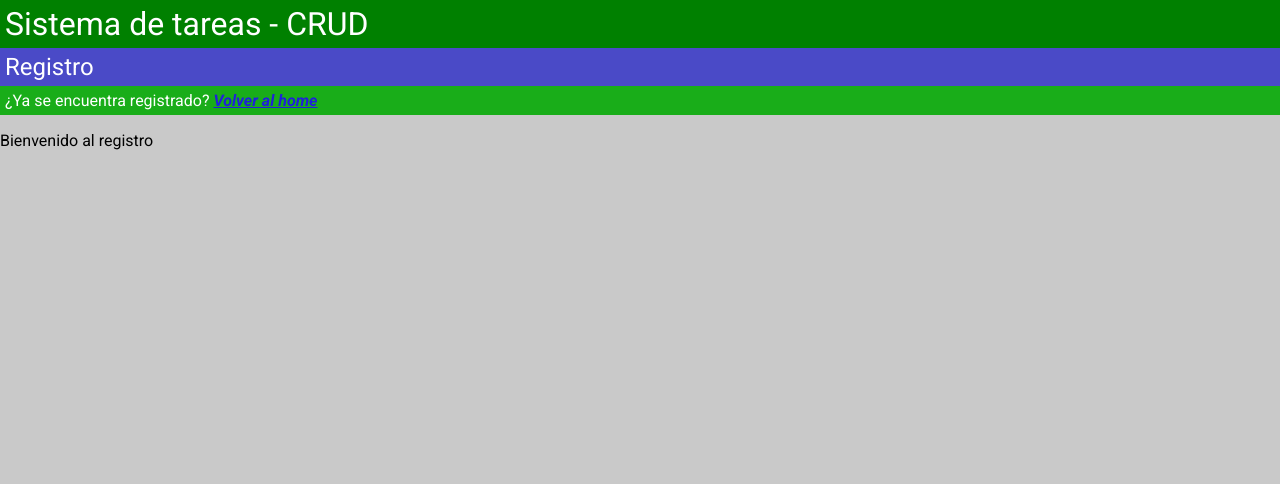
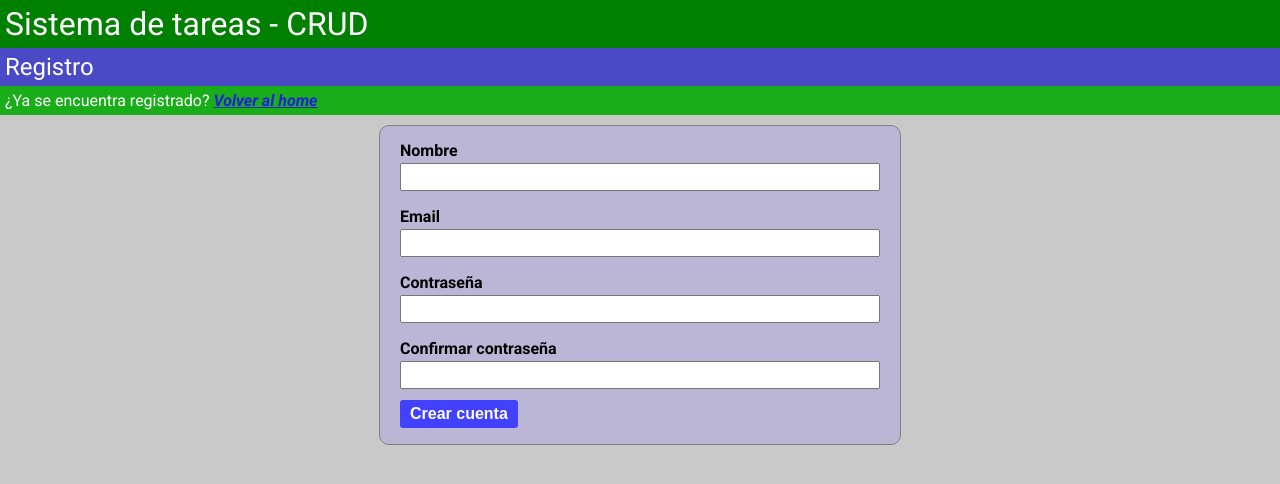
Before and after one commit to walesp3982/tareas-crud, a React (Vite) app in the folder frontend/: page /register in a window 1280 px wide. Shown: the top 484 px of the page. Built offline with nearby package versions, Linux system fonts and the light colour scheme.

Commit message:
[frontend] add RegisterForm component in Register page

```diff
--- a/frontend/src/pages/Register.tsx
+++ b/frontend/src/pages/Register.tsx
@@ -3,6 +3,7 @@ import { Link } from "react-router";
 import { Title } from "../components/Title";
 import { Subtitle } from "../components/Subtitle";
 import { Suggest } from "../components/Suggest";
+import { RegisterForm } from "../components/forms/RegisterForm";
 
 export function Register(): JSX.Element {
     return (<>
@@ -11,6 +12,6 @@ export function Register(): JSX.Element {
         <Suggest>
             ¿Ya se encuentra registrado? <Link to="/" >Volver al home</Link>
         </Suggest>
-        <p>Bienvenido al registro</p>
+        <RegisterForm />
     </>)
 }
```
